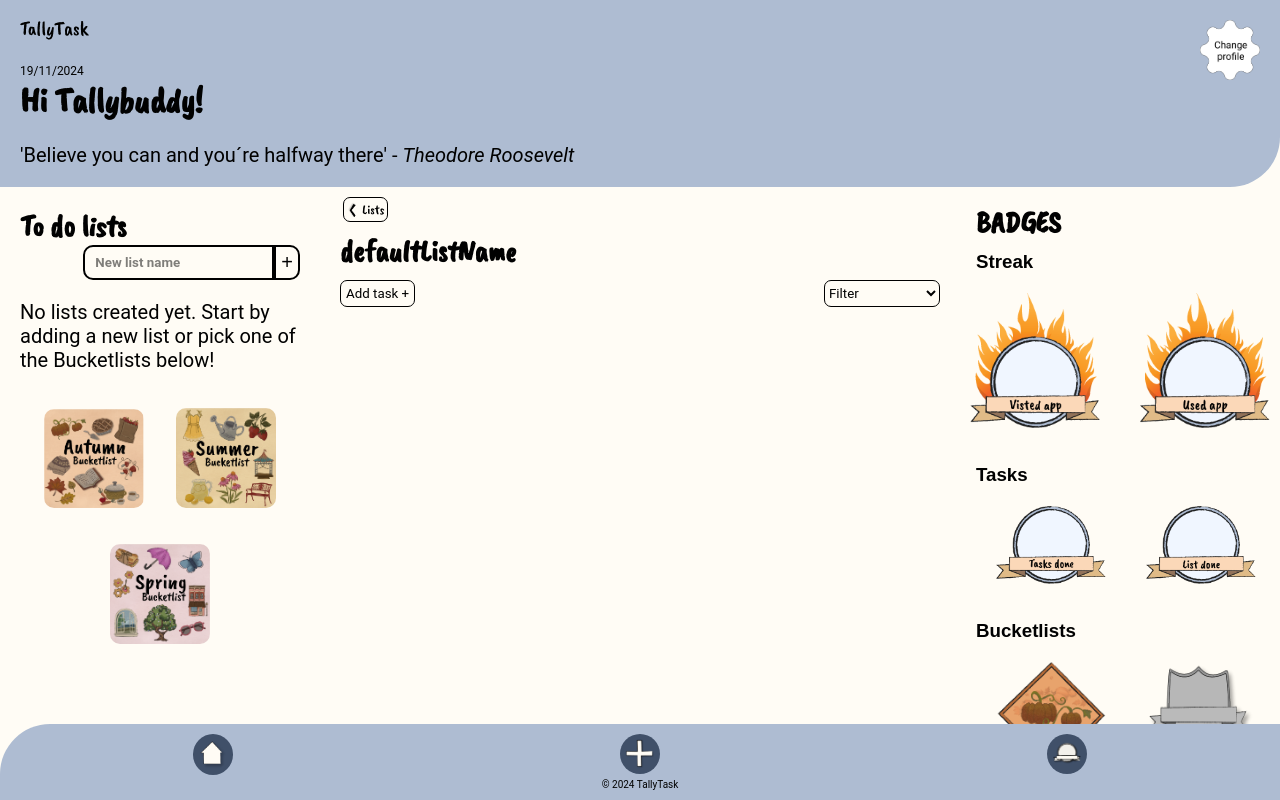
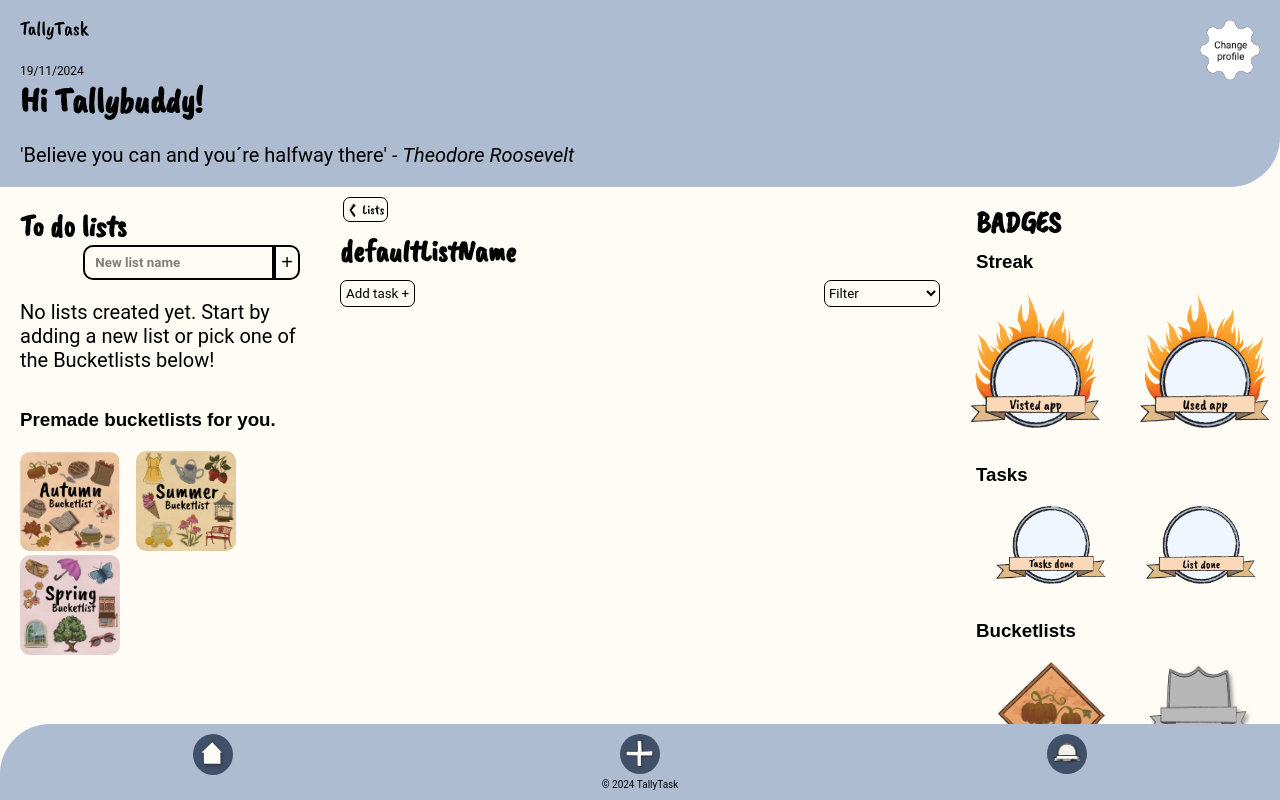
Before and after one commit to EEE95/tallytask, a React (Vite) app: page / in a window 1280 px wide. Shown: the top 800 px of the page. Built offline with nearby package versions, Linux system fonts and the light colour scheme; a web font is replaced by a local one.

Commit message:
Fixing Typescript

```diff
--- a/src/App.tsx
+++ b/src/App.tsx
@@ -7,18 +7,19 @@ import ListPage from './ListPage';
 import NewTask from './component/NewTask';
 import Personalize from './component/Personalize';
 import Badges from './component/Badges';
+import { Task } from './types';
 
-const App = () => {
+const App: React.FC = () => {
     const [nickname, setNickname] = useState<string>(
         localStorage.getItem('nickname') || 'Tallybuddy'
     );
 
-    const initializeLists = () => {
+    const initializeLists = () : string [] => {
         const savedLists = localStorage.getItem('lists');
         return savedLists ? JSON.parse(savedLists) : [];
     };
 
-    const initializeTasks = () => {
+    const initializeTasks = (): { [key: string]: Task[] } => {
         const savedTasks = localStorage.getItem('tasks');
         return savedTasks ? JSON.parse(savedTasks) : {};
     };
@@ -112,11 +113,11 @@ const App = () => {
                   />
                   <Route
                     path="/list/:id"
-                    element={<ListPage lists={lists} tasks={tasks} setTasks={setTasks} />}
+                    element={<ListPage lists={lists} setLists={setLists} tasks={tasks} setTasks={setTasks} />}
                   />
                   <Route
                       path="/newtask"
-                      element={<NewTask lists={lists} tasks={tasks} setTasks={setTasks} />}
+                      element={<NewTask lists={lists} setLists={setLists} tasks={tasks} setTasks={setTasks} />}
                   />
                   <Route
                       path="/personalize"
@@ -132,7 +133,7 @@ const App = () => {
                     // Desktop: Show everything at once
                     <div className="desktop-layout">
                         <Home lists={lists} setLists={setLists} tasks={tasks} setTasks={setTasks} />
-                        <ListPage lists={lists} tasks={tasks} setTasks={setTasks} />
+                        <ListPage lists={lists} setLists={setLists} tasks={tasks} setTasks={setTasks} />
                         <Badges />
                     </div>
                 )}
--- a/src/Home.tsx
+++ b/src/Home.tsx
@@ -4,10 +4,11 @@ import trash from "./assets/trash.png";
 import AutumnBucket from "./assets/autumnbucket.png";
 import SummerBucket from "./assets/summerbucket.png";
 import SpringBucket from "./assets/springbucket.png";
-import { HomeType } from "./types";
-import { premadeLists } from "./component/BucketList";
+import { HomeType, PremadeList } from "./types";
+import { premadeLists } from "./component/Bucketlist";
 
-function Home({ lists, setLists, tasks, setTasks }: HomeType) {
+
+const Home: React.FC<HomeType> = ({ lists, setLists, tasks, setTasks }) => {
     const [newListName, setNewListName] = useState("");
     const [createdPremadeLists, setCreatedPremadeLists] = useState<string[]>(() => {
         const saved = localStorage.getItem('createdPremadeLists');
@@ -40,13 +41,13 @@ function Home({ lists, setLists, tasks, setTasks }: HomeType) {
 
         // Hvis listen slettes, skal den også fjernes fra tasks
         const updatedTasks = { ...tasks };
-        delete updatedTasks[lists[index]]; // Fjern tasks for den slettede liste
+        delete updatedTasks[listName]; // Fjern tasks for den slettede liste
         setTasks(updatedTasks);
 
         setCreatedPremadeLists((prev) => prev.filter((name) => name !== listName));
     };
 
-    const countCompletedTasks = (listName: string) => {
+    const countCompletedTasks = (listName: string): number => {
         return tasks[listName]?.filter((task: any) => task.completed).length || 0;
     };
 
@@ -58,7 +59,8 @@ function Home({ lists, setLists, tasks, setTasks }: HomeType) {
 
         const list = premadeLists.find((list) => list.name === listName);
         if (list && !lists.includes(list.name)) {
-            setLists((prevLists) => [...prevLists, list.name].sort());
+            const updatedLists = [...lists, list.name].sort();
+            setLists(updatedLists);
             setTasks((prevTasks) => ({ ...prevTasks, [list.name]: list.tasks }));
             setCreatedPremadeLists((prev) => [...prev, listName]);
         }
@@ -105,7 +107,7 @@ function Home({ lists, setLists, tasks, setTasks }: HomeType) {
                 ))}
             </ul>
             )}
-
+            <h3 className="bucketlist-overskrift" >Premade bucketlists for you.</h3>
             <div className="reveal-premade-lists">
                 <img
                     src={AutumnBucket}
--- a/src/ListPage.tsx
+++ b/src/ListPage.tsx
@@ -3,13 +3,13 @@ import { Link, useParams, useNavigate } from "react-router-dom";
 import trash from './assets/trash.png';
 import edit from './assets/edit.png';
 import arrow from './assets/arrow.png'
-import { RouteParams, HomeType } from "./types";
+import { RouteParams, HomeType, Task } from "./types";
 
 const ListPage: React.FC<HomeType> = ({ lists, tasks, setTasks }) => {
     const { id } = useParams<RouteParams>();
     const navigate = useNavigate();
 
-    const listName = id ? lists[id] : "defaultListName";
+    const listName = id ? lists[parseInt(id)] : "defaultListName";
     const listTasks = tasks[listName] || [];
 
     const [filter, setFilter] = useState<string>("all");
--- a/src/component/NewTask.tsx
+++ b/src/component/NewTask.tsx
@@ -1,6 +1,6 @@
 import React, { useState } from "react";
 import { useNavigate, useLocation } from "react-router-dom";
-import { HomeType } from "./types";
+import { HomeType } from "../types";
 
 const NewTask: React.FC<HomeType> = ({ lists, tasks, setTasks }) => {
     const navigate = useNavigate();
--- a/src/css/style.css
+++ b/src/css/style.css
@@ -184,15 +184,18 @@ h3, h4 {
 .home-page .no-tasks-text {
   margin-top: 20px;
 }
+.home-page .bucketlist-overskrift {
+  margin-top: 2em;
+}
 .home-page .reveal-premade-lists {
   margin-top: 20px;
-  text-align: center;
+  text-align: left;
 }
 .home-page .reveal-image {
   width: 100px;
   cursor: pointer;
   border-radius: 10px;
-  margin: 1em;
+  margin-right: 1em;
 }
 .home-page .reveal-image.faded {
   opacity: 0.5;
--- a/src/css/style.scss
+++ b/src/css/style.scss
@@ -202,9 +202,13 @@ h3, h4{
         margin-top: 20px;
     }
 
+    .bucketlist-overskrift{
+        margin-top: 2em;
+    }
+
     .reveal-premade-lists {
         margin-top: 20px;
-        text-align: center;
+        text-align: left;
 
       }
 
@@ -212,7 +216,7 @@ h3, h4{
         width: 100px;
         cursor: pointer;
         border-radius: 10px;
-        margin: 1em;
+        margin-right: 1em;
       }
 
       .reveal-image.faded {
--- a/src/main.tsx
+++ b/src/main.tsx
@@ -2,8 +2,13 @@ import {StrictMode} from 'react';
 import { createRoot } from 'react-dom/client';
 import App from './App.js';
 
-createRoot(document.getElementById('root')).render(
-  <StrictMode>
-    <App />
-  </StrictMode>,
-)
+const rootElement = document.getElementById('root');
+if (rootElement) {
+  createRoot(rootElement).render(
+    <StrictMode>
+      <App />
+    </StrictMode>,
+  );
+} else {
+  console.error('Root element not found');
+}
```
Also changed, not shown: src/types.ts (+7 -2 lines), 1 other file (tests, documents, lock files or other folders).
